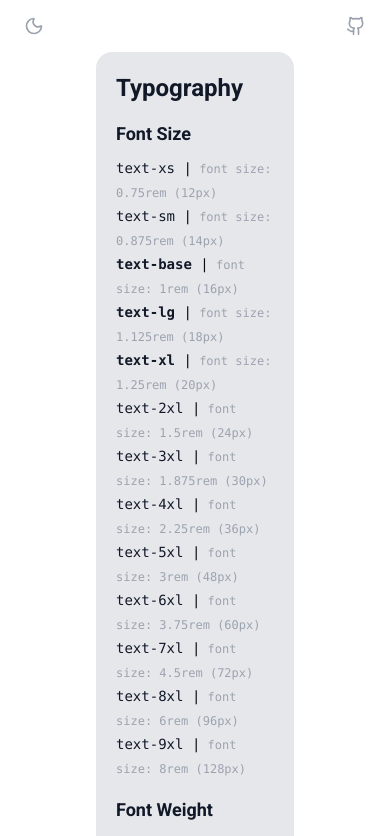
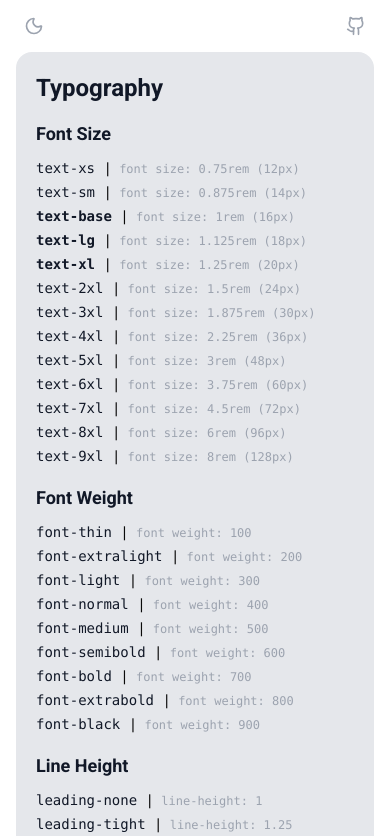
Before and after one commit to AlexandreMuralha/tailwind-cheatsheet, a Next.js app: page / in a window 390 px wide. Shown: the top 836 px of the page. Built offline with nearby package versions, Linux system fonts and the light colour scheme.

Commit message:
Update padding in main layout for improved responsiveness on home page.

```diff
--- a/src/app/page.tsx
+++ b/src/app/page.tsx
@@ -4,7 +4,7 @@ import { content } from '@/app/content';
 
 export default function Home() {
   return (
-    <main className="flex min-h-screen flex-col items-center justify-between px-24 pb-10">
+    <main className="flex min-h-screen flex-col items-center justify-between px-4 md:px-20 pb-10">
       <div className="z-10 w-full max-w-5xl items-center justify-between text-sm lg:flex">
         <Main sectionContent={content} />
       </div>
```
